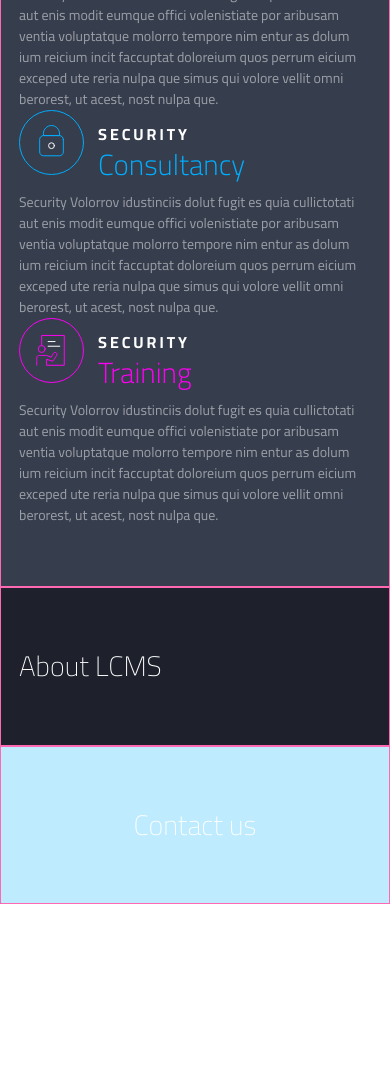
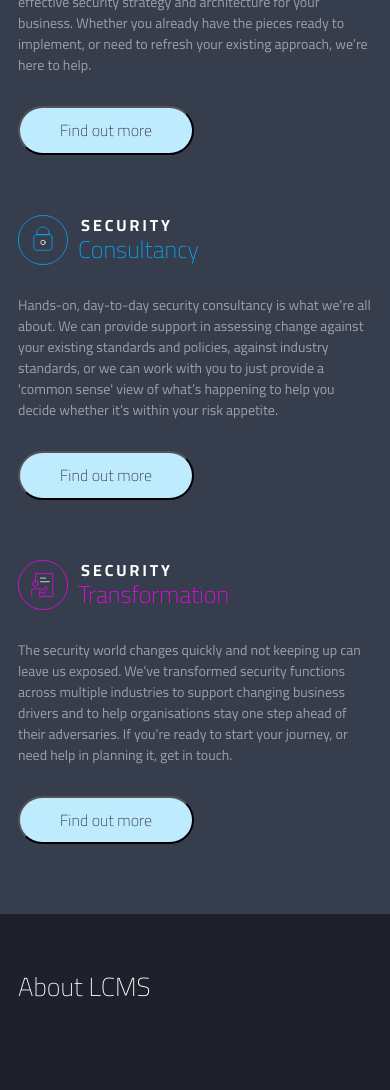
Before and after one commit to apmorris83/lcms, a website: page www/index.html in a window 390 px wide. Shown: the part 635-1725 px from the top of the page. Before the commit the page ends 1539 px from the top, so only its background shows below. Drawn offline with nearby package versions, Linux system fonts and the light colour scheme.

Commit message:
Add services section

```diff
--- a/www/index.html
+++ b/www/index.html
@@ -10,7 +10,7 @@
     <link rel="stylesheet" href="https://fonts.googleapis.com/css?family=Cairo:200,300,400,700">
 </head>
 <body>
-    <nav id="lcms-nav" class="lcms-section header">
+    <!-- <nav id="lcms-nav" class="lcms-section header">
         <div class="content-container">
             <img class="nav-logo" src="/images/lcms-logo-white.svg" alt="lcms logo">
             <ul class="nav-menu">
@@ -20,15 +20,54 @@
                 <li class="button-link"><a href="#contact">Get in touch</a></li>
             </ul>
         </div>
-    </nav>
+    </nav> -->
     <header id="header" class="lcms-section black hero">
         <div class="content-container">
             <img src="/images/lcms-logo.svg" alt="LCMS logo" class="logo">
             <h1 class="center">Boutique Information Security Consultancy</h1>
+            <button class="lcms-button">Find out more</button>
         </div>
         <img src="/images/skyline7-cropped.png" alt="Image" class="hero-image">
     </header>
-    <section id="services" class="lcms-section secondary services">
+    <section class="lcms-section secondary services">
+        <h1 class="center">Our services</h1>
+        <div class="content-container">
+            <div class="content-column">
+                <div class="service-header-block">
+                    <img src="/images/lcms-architecture-icon.svg" alt="Icon" class="service-icon">
+                    <div class="service-text">
+                        <h3 class="service">SECURITY</h3>
+                        <h4 class="green">Architecture</h4>
+                    </div>
+                </div>
+                <p>We can support you in defining and implementing an effective security strategy and architecture for your business. Whether you already have the pieces ready to implement, or need to refresh your existing approach, we’re here to help.</p>
+                <button class="lcms-button margin-top-lg small">Find out more</button>
+            </div>
+            <div class="content-column">
+                <div class="service-header-block">
+                    <img src="/images/lcms-consultancy-icon.svg" alt="Icon" class="service-icon">
+                    <div class="service-text">
+                        <h3 class="service">SECURITY</h3>
+                        <h4 class="blue">Consultancy</h4>
+                    </div>
+                </div>
+                <p>Hands-on, day-to-day security consultancy is what we’re all about. We can provide support in assessing change against your existing standards and policies, against industry standards, or we can work with you to just provide a 'common sense' view of what’s happening to help you decide whether it’s within your risk appetite.</p>
+                <button class="lcms-button margin-top-lg small">Find out more</button>
+            </div>
+            <div class="content-column">
+                <div class="service-header-block">
+                    <img src="/images/lcms-training-icon.svg" alt="Icon" class="service-icon">
+                    <div class="service-text">
+                        <h3 class="service">SECURITY</h3>
+                        <h4 class="pink">Transformation</h4>
+                    </div>
+                </div>
+                <p>The security world changes quickly and not keeping up can leave us exposed. We’ve transformed security functions across multiple industries to support changing business drivers and to help organisations stay one step ahead of their adversaries. If you’re ready to start your journey, or need help in planning it, get in touch.</p>
+                <button class="lcms-button margin-top-lg small">Find out more</button>
+            </div>
+        </div>
+    </section>
+    <!-- <section id="services" class="lcms-section secondary services">
         <h1 class="center">Our services</h1>
         <div class="row">
             <div class="col-lg-4 col-sm-6 col-xs-12">
@@ -69,7 +108,7 @@
             </div>
 
         </div>
-    </section>
+    </section> -->
     <section id="about" class="lcms-section primary">
         <h1 class="left">About LCMS</h1>
     </section>
--- a/www/sass/styles.scss
+++ b/www/sass/styles.scss
@@ -22,49 +22,68 @@ h1 {
     font-weight: 200;
     font-size: 34px;
     color: $text-light;
-    line-height: 1.3;
-    margin: 0;
+    line-height: 1;
+    margin: 0 0 60px 0;
 
     &.center {
         text-align: center;
     }
 
     @media screen and (max-width: 991px){
-        font-size: 28px;
+        font-size: 26px;
+        margin-bottom: 40px;
     }
 }
 
-.CLASS-security-header {
+h3{
     font-family: 'Cairo', sans-serif;
     font-weight: 700;
-    font-size: 16px;
+    font-size: 18px;
     color: $text-light;
-    letter-spacing: 3px;
-    text-align: left;
-}
+    margin: 0;
 
-.CLASS-security-subheader {
-    font-family: 'Cairo', sans-serif;
-    font-weight: 300;
-    font-size: 29px;
-    text-align: left;
-    margin: -12px 0 0 0;
-    &.green {
-        color: $lcms-green;
+    &.service{
+        margin-left: 3px;
+        letter-spacing: 3px;
     }
-    &.blue {
-        color: $lcms-blue;
-    }
-    &.pink {
-        color: $lcms-pink;
+
+    @media screen and (max-width: 991px){
+        font-size: 16px;
+
+        &.service{
+            margin-top: -5px;
+        }
     }
 }
 
-.CLASS-services-body {
+h4{
+    font-family: 'Cairo', sans-serif;
+    font-weight: 200;
+    font-size: 30px;
+    line-height: 0.8;
+    margin: 0;
+
+    &.green{
+        color: $lcms-green;
+    }
+
+    &.blue{
+        color: $lcms-blue;
+    }
+
+    &.pink{
+        color: $lcms-pink;
+    }
+
+    @media screen and (max-width: 991px){
+        font-size: 24px;
+    }
+}
+
+p{
     font-family: 'Cairo', sans-serif;
     font-weight: 400;
     font-size: 14px;
-    text-align: left;
     line-height: 1.5;
     margin: 0;
     color: $text-grey;
@@ -81,12 +100,10 @@ h1 {
 }
 
 // block styles
-
 .lcms-section {
     width: 100%;
     padding: 100px 18px;
     box-sizing: border-box;
-    border: 1px solid hotpink;
 
     &.header{
         padding: 10px 18px;
@@ -115,16 +132,17 @@ h1 {
         display: flex;
         flex-direction: column;
         align-items: center;
-        border: 1px solid white;
+        // border: 1px solid white;
         position: relative;
         z-index: 2;
     }
 
     @media screen and (max-width: 991px) {
-        padding: 60px 18px;
+        padding: 60px 18px 70px 18px;
     }
 }
 
+// sections
 .header {
     background-color: $primary-grey;
     height: 40px;
@@ -163,25 +181,13 @@ h1 {
     }
 }
 
-.nav-fixed {
-    position: fixed;
-    top: 0;
-    width: 70%;
-    animation: fadeIn 0.5s;
-}
-
-@keyframes fadeIn {
-    0% {opacity: 0;}
-    100% {opacity: 1;}
-}
-
 .hero{
     height: 54vw;
     position: relative;
 
     .logo{
         width: 240px;
-        margin-bottom: 30px;
+        margin-bottom: 40px;
     }
 
     .hero-image{
@@ -197,35 +203,120 @@ h1 {
         height: 400px;
 
         .logo{
-            width: 180px;
+            width: 150px;
         }
     }
 }
 
-// sections
 .services {
-    position: relative;
-    z-index: 3;
-    p {
-        @extend .CLASS-services-body;
-    }
-    .services-container {
-        .security {
-            @extend .CLASS-security-header;
-        }
-        .service {
-            @extend .CLASS-security-subheader;
-        }
-        .services-image {
-            display: inline-block;
-            img {
-                width: 65px;
-                height: 65px;
-                margin-right: 10px;
+    .content-container{
+        flex-direction: row;
+        justify-content: space-between;
+        align-items: flex-start;
+        max-width: 1140px;
+
+        .content-column{
+            width: 320px;
+            margin: 0 20px;
+
+            .service-header-block{
+                display: flex;
+                flex-direction: row;
+                margin-bottom: 30px;
+
+                .service-icon{
+                    height: 65px;
+                    margin-right: 10px;
+                }
+
+                .service-text{
+
+                }
             }
         }
-        .services-header {
-            display: inline-block;
+    }
+
+    @media screen and (max-width: 991px){
+        .content-container{
+            display: block;
+
+            .content-column{
+                width: 100%;
+                margin: 0 0 60px 0;
+
+                &:last-child{
+                    margin-bottom: 0;
+                }
+
+                .service-header-block{
+                    .service-icon{
+                        height: 50px;
+                    }
+                }
+            }
         }
     }
 }
+
+// nav
+.nav-fixed {
+    position: fixed;
+    top: 0;
+    width: 70%;
+    animation: fadeIn 0.5s;
+}
+
+@keyframes fadeIn {
+    0% {opacity: 0;}
+    100% {opacity: 1;}
+}
+
+// buttons
+.lcms-button{
+    font-family: 'Cairo', sans-serif;
+    font-weight: 200;
+    font-size: 16px;
+    color: $primary-grey;
+    line-height: 1.3;
+    margin: 0;
+    padding: 12px 40px;
+    border-radius: 30px;
+    background-color: $tertiary-blue;
+    cursor: pointer;
+    transition: 0.2s;
+
+    &:active{
+
+    }
+
+    &:hover{
+        box-shadow: 0 8px 8px 0 rgba(0, 0, 0, 0.2);
+        transform: translateY(-5px);
+        opacity: 0.95;
+    }
+
+    &.small{
+        padding: 5px 20px;
+        font-size: 14px;
+    }
+
+    @media screen and (max-width: 991px){
+        &.small{
+            padding: 12px 40px;
+            font-size: 16px;
+        }
+    }
+}
+
+// extra margins
+.margin-top-sm{
+    margin-top: 10px;
+}
+
+.margin-top-md{
+    margin-top: 20px;
+}
+
+.margin-top-lg{
+    margin-top: 30px;
+}
```
Also changed, not shown: www/css/styles.css.
